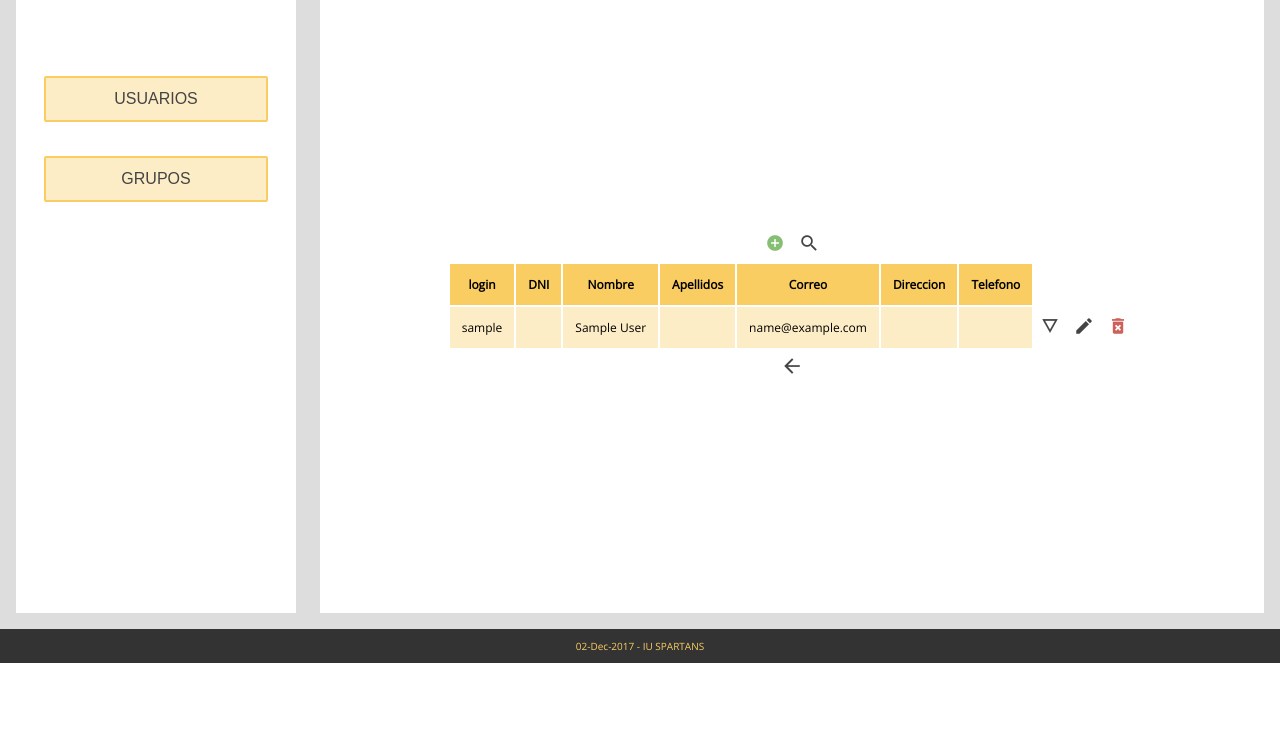
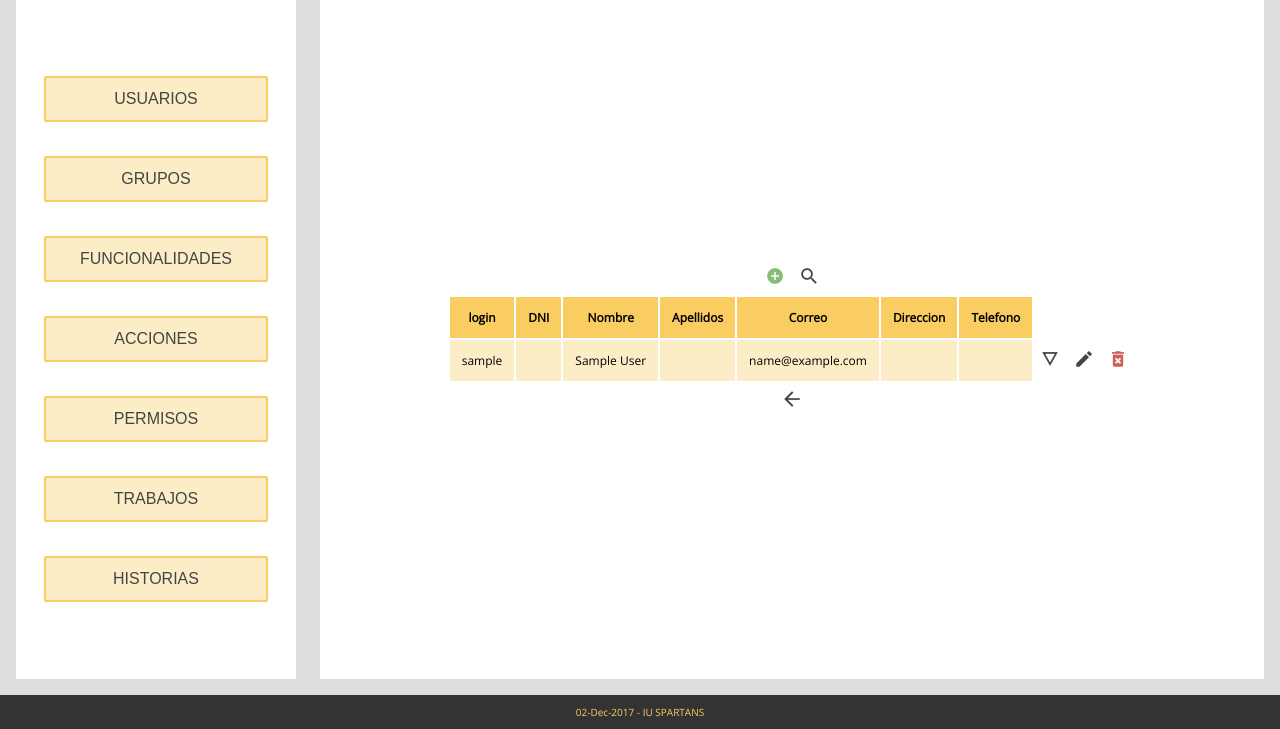
Before and after one commit to roiprez/et3-iu-spartans, a PHP site: page /Controllers/Index_Controller.php in a window 1280 px wide. Shown: the part 137-866 px from the top of the page. Before the commit the page ends 800 px from the top, so only its background shows below. Run offline with PHP 8.4, Linux system fonts and the light colour scheme; the visitor is signed in with stand-in values (Sample User, id 1); data that the repository does not hold is empty.

Commit message:
Arreglos en el controlador de funcionalidades y en los textareas de sus vistas. Arreglos en el manejo de la encriptación de la aplicación.

```diff
--- a/Views/ADD_View.php
+++ b/Views/ADD_View.php
@@ -25,7 +25,7 @@ class Vista_ADD// declaración de clase
 
         ?>
 
-        <form id="formulario-add" name="formulario_add" method="post" onSubmit="return validarFormulario('add')">
+        <form id="formulario-add" name="formulario_add" method="post" onSubmit="return validarFormulario('add') && encriptar()">
         <?php
 
         foreach ($this->lista_variables as $variable=> $valor ) {//Creacion de inputs segun el numero de atributos
--- a/Views/EDIT_View.php
+++ b/Views/EDIT_View.php
@@ -106,7 +106,7 @@ foreach ($this->lista_variables as $variable=> $valor ) {//Creacion de inputs se
                <label><?php echo $valor ?>
                    <input type="password" name="<?php echo $valor ?>"
                           id="<?php echo $valor ?>" value="<?php echo $this->lista_valores[$valor] ?>" required="true"
-                          size="<?php echo $this->tamanho_variables[$variable] ?>" maxlength="<?php echo $this->tamanho_variables[$variable] ?>"
+                          size="<?php echo $this->tamanho_variables[$variable] ?>" maxlength="<?php echo $this->tamanho_variables[$variable] ?>" onchange="encriptar()"
                    />
                </label>
                     <?php
--- a/Views/Footer.php
+++ b/Views/Footer.php
@@ -18,9 +18,9 @@ Vista que contiene el footer de la aplicación junto con los scripts de javascri
 		</div>
 		</div>
 		<footer><?php echo date("d-M-Y", mktime()); ?> - IU SPARTANS</footer>
-		<!-- <script type="text/javascript" src="../js/md5.js"></script>
-		<script src="../js/menu.js" type="text/javascript"></script>
-		<script src="../js/validaciones.js" type="text/javascript"></script> -->
+			<script type="text/javascript" src="../js/md5.js"></script>
+			<script src="../js/menu.js" type="text/javascript"></script>
+			<script src="../js/validaciones.js" type="text/javascript"></script>
 		</body>
   </html>
 <?php
--- a/Views/Funcionalidad_VIEWS/Funcionalidad_ADD.php
+++ b/Views/Funcionalidad_VIEWS/Funcionalidad_ADD.php
@@ -35,8 +35,7 @@ class Funcionalidad_ADD
                 />
             </label>
             <label>Descripcion
-                <textarea form="formulario-add" maxlength="100" name="DescripFuncionalidad" required="true">
-                </textarea>
+                <textarea form="formulario-add" maxlength="100" name="DescripFuncionalidad" required="true"></textarea>
             </label>
             <div class="botones-formulario">
                 <button id="enviar" name = "action" value = "ADD" type="submit"><img class="button-td" src="../../Iconos/send.png" title="enviar"></button>
--- a/Views/Funcionalidad_VIEWS/Funcionalidad_EDIT.php
+++ b/Views/Funcionalidad_VIEWS/Funcionalidad_EDIT.php
@@ -39,9 +39,7 @@ class Funcionalidad_EDIT
                 />
             </label>
             <label>Descripcion
-                <textarea form="formulario-edit" maxlength="100" name="DescripGrupo" >
-                <?php echo $this->lista_valores['DescripFuncionalidad'] ?>
-                </textarea>
+                <textarea form="formulario-edit" maxlength="100" name="DescripGrupo" ><?php echo $this->lista_valores['DescripFuncionalidad'] ?></textarea>
             </label>
 
             <div class="botones-formulario">
--- a/Views/Funcionalidad_VIEWS/Funcionalidad_SEARCH.php
+++ b/Views/Funcionalidad_VIEWS/Funcionalidad_SEARCH.php
@@ -35,9 +35,7 @@ class Funcionalidad_SEARCH
                 />
             </label>
             <label>Descripcion
-                <textarea form="formulario-search" maxlength="100" name="DescripFuncionalidad">
-
-        </textarea>
+                <textarea form="formulario-search" maxlength="100" name="DescripFuncionalidad"></textarea>
             </label>
             <div class="botones-formulario">
                 <button id="buscar" name = "action" value = "SEARCH" type="submit"><img class="button-td" src="../../Iconos/search.png" title="buscar"></button>
--- a/Views/MenuLateral.php
+++ b/Views/MenuLateral.php
@@ -15,24 +15,42 @@ Vista que contiene el Menú lateral
         <aside>
 					<ul class="menu">
 						<li class="dropdown">
-						<form action="../Controllers/Index_Controller.php">
+							<form action="../Controllers/Index_Controller.php" onsubmit="dropdownMenu('submenu_usuarios')">
 								<input type="submit" name="Controlador" value="USUARIOS" onclick="mostrarUsuarios()" class="dropbtn"></input>
 							</form>
 							<ul id="submenu_usuarios" class="dropdown-content">
-							<li><a href="#"><?php echo $strings['Mostrar todo']; ?></a></li>
-							<li><a href="#"><?php echo $strings['Añadir']; ?></a></li>
-							<li><a href="#"><?php echo $strings['Buscar']; ?></a></li>
+								<li><a href="#">Mostrar todo</a></li>
 							</ul>
 						</li>
 						<li class="dropdown">
 							<form action="../Controllers/Index_Controller.php">
 								<input type="submit" name="Controlador" value="GRUPOS" onclick="mostrarGrupos()" class="dropbtn"></input>
 							</form>
-							<ul id="submenu_grupos" class="dropdown-content">
-								<li><a href="#"><?php echo $strings['Mostrar todo']; ?></a></li>
-								<li><a href="#"><?php echo $strings['Añadir']; ?></a></li>
-								<li><a href="#"><?php echo $strings['Buscar']; ?></a></li>
-							</ul>
+						</li>
+						<li class="dropdown">
+							<form action="../Controllers/Index_Controller.php">
+								<input type="submit" name="Controlador" value="FUNCIONALIDADES" onclick="mostrarGrupos()" class="dropbtn"></input>
+							</form>
+						</li>
+						<li class="dropdown">
+							<form action="../Controllers/Index_Controller.php">
+								<input type="submit" name="Controlador" value="ACCIONES" onclick="mostrarGrupos()" class="dropbtn"></input>
+							</form>
+						</li>
+						<li class="dropdown">
+							<form action="../Controllers/Index_Controller.php">
+								<input type="submit" name="Controlador" value="PERMISOS" onclick="mostrarGrupos()" class="dropbtn"></input>
+							</form>
+						</li>
+						<li class="dropdown">
+							<form action="../Controllers/Index_Controller.php">
+								<input type="submit" name="Controlador" value="TRABAJOS" onclick="mostrarGrupos()" class="dropbtn"></input>
+							</form>
+						</li>
+						<li class="dropdown">
+							<form action="../Controllers/Index_Controller.php">
+								<input type="submit" name="Controlador" value="HISTORIAS" onclick="mostrarGrupos()" class="dropbtn"></input>
+							</form>
 						</li>
 					</ul>
 				</aside>
--- a/Views/REGISTER_View.php
+++ b/Views/REGISTER_View.php
@@ -19,7 +19,7 @@ class Register{
                 <input type="text" name="login" id = 'login' required="true" size="9" maxlength="9" onchange="comprobarVacio(this) && comprobarTexto(this, 9)"/>
             </label>
             <label>Password
-                <input type="password" name="password" id = 'password' required="true" size="20" maxlength="20" onchange="comprobarVacio(this) && comprobarTexto(this, 20) && encriptar()"/>
+                <input type="password" name="password" id = 'password' required="true" size="20" maxlength="20" onchange="comprobarVacio(this) && comprobarTexto(this, 20)"/>
             </label>
             <label>DNI
                 <input type="text" name="DNI" required="true" size="9" maxlength="9" onchange="comprobarVacio(this) && comprobarDni(this)"/>
--- /dev/null
+++ b/js/menu.js
@@ -0,0 +1,40 @@
+/*
+Este fichero se encarga de controlar el menú lateral de la aplicación
+15/10/2017
+*/
+
+//La función muestra el submenu del menu clicado
+function dropdownMenu(submenu) {
+    //Dropdowns almacena todos los submenús
+    let dropdowns = document.getElementsByClassName("dropdown-content");
+    //recorre todos los submenús para cerrarlos si están abiertos (previene que si se clica inmediatamente en otro botón se abra más de un submenú al mismo tiempo)
+    let i;
+    for (i = 0; i < dropdowns.length; i++) {
+        //Recoge submenú que corresponde al ciclo del bucle
+        let openDropdown = dropdowns[i];
+        //Si están visibles y son distintos del submenú que queremos abrir los oculta
+        if (openDropdown.classList.contains('show') && openDropdown != document.getElementById(submenu)) {
+            openDropdown.classList.remove('show');
+          }
+      }
+    //Abre el submenú que hemos seleccionado
+    document.getElementById(submenu).classList.toggle("show");
+}
+
+//Cierra el submenú si se clica fuera de él
+window.onclick = function(event) {
+    //Si se clica fuera del área de los botones
+    if (!event.target.matches('.dropbtn')) {
+        let dropdowns = document.getElementsByClassName("dropdown-content");
+        //recorre todos los submenús para cerrarlos si están abiertos y se clica fuera del área de los botones
+        let i;
+        for (i = 0; i < dropdowns.length; i++) {
+            //Recoge submenú que corresponde al ciclo del bucle
+            let openDropdown = dropdowns[i];
+            //Si están visibles los oculta
+            if (openDropdown.classList.contains('show')) {
+                openDropdown.classList.remove('show');
+            }
+        }
+    }
+}
```
Also changed, not shown: Controllers/FUNCIONALIDADES_Controller.php (+10 -17 lines). Lines whose indentation alone changed are shown as unchanged.
